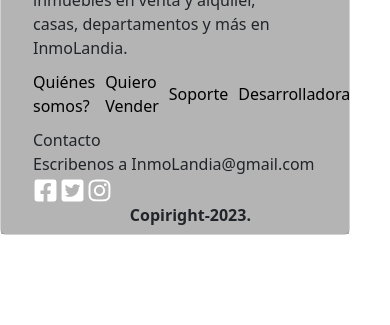
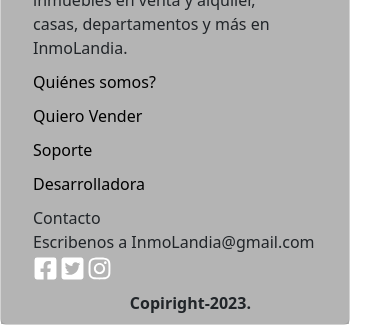
Before and after one commit to Carliitta/inmobiliaria, a React (Create React App) app in the folder Cliente/: page /contacto in a window 390 px wide. Shown: the part 845-1170 px from the top of the page. Before the commit the page ends 1080 px from the top, so only its background shows below. Built offline with nearby package versions, Linux system fonts and the light colour scheme; no server answers.

Commit message:
footer responsive

```diff
--- a/Cliente/src/App.css
+++ b/Cliente/src/App.css
@@ -170,7 +170,7 @@ select:hover {
 /*!----------------- Footer -------------------------*/
 @media screen and (max-width: 768px) {
   footer {
-    height: 360px !important;
+    height: 450px !important;
     padding: 20px;
   }
 
@@ -178,7 +178,10 @@ select:hover {
     flex-direction: column;
     align-items: center;
   }
+.footer-links .d-inline-block{
+float: left !important;
 
+}
   .footer-content {
     width: 100%;
     text-align: center;
@@ -187,17 +190,17 @@ select:hover {
 
   .footer-links {
     flex-direction: column;
-    align-items: center;
+    align-items: flex-start
   }
 
   .footer-links {
     display: flex;
-    flex-direction: row;
+    flex-direction: column;
     justify-content: space-around;
     margin-bottom: 10px;
   }
   .footer-links a {
-    margin-right: 10px !important;
+    margin-bottom: 10px !important;
   }
   .d-inline-block {
     float: none !important;
--- a/Cliente/src/components/Footer.jsx
+++ b/Cliente/src/components/Footer.jsx
@@ -4,7 +4,7 @@ import Logo from "../utils/logo.png";
 import { Link } from "react-router-dom";
 const Footer = () => {
   return (
-    <footer className="footer  opacity-85 " style={{ height:'200px', backgroundColor:'#80808096'}}>
+    <footer className="footer  opacity-85 " style={{ height:'300px', backgroundColor:'#80808096'}}>
     <div className="container pt-3 " >
        <div className="container-fluid ">
         <Link to={"/"}   >
@@ -35,9 +35,6 @@ const Footer = () => {
         Desarrolladora
         </Link>
 
-      </div>
-
-
       <span title="Dato ficticio" className="d-inline-block"style={{ float: 'right' }} >
       Contacto <br></br>
       Escribenos a InmoLandia@gmail.com <br></br>
@@ -47,6 +44,9 @@ const Footer = () => {
       <FaInstagram style={{ fontSize: '25px' ,color:'white'}}/>
       </span>
       </span>
+      </div>
+
+
 
     </div>
      <p className="copiright" style={{ display: 'block', textAlign: 'center', marginLeft:'25%' ,marginBottom:"5px"}}><strong >Copiright-2023.</strong></p>
```
